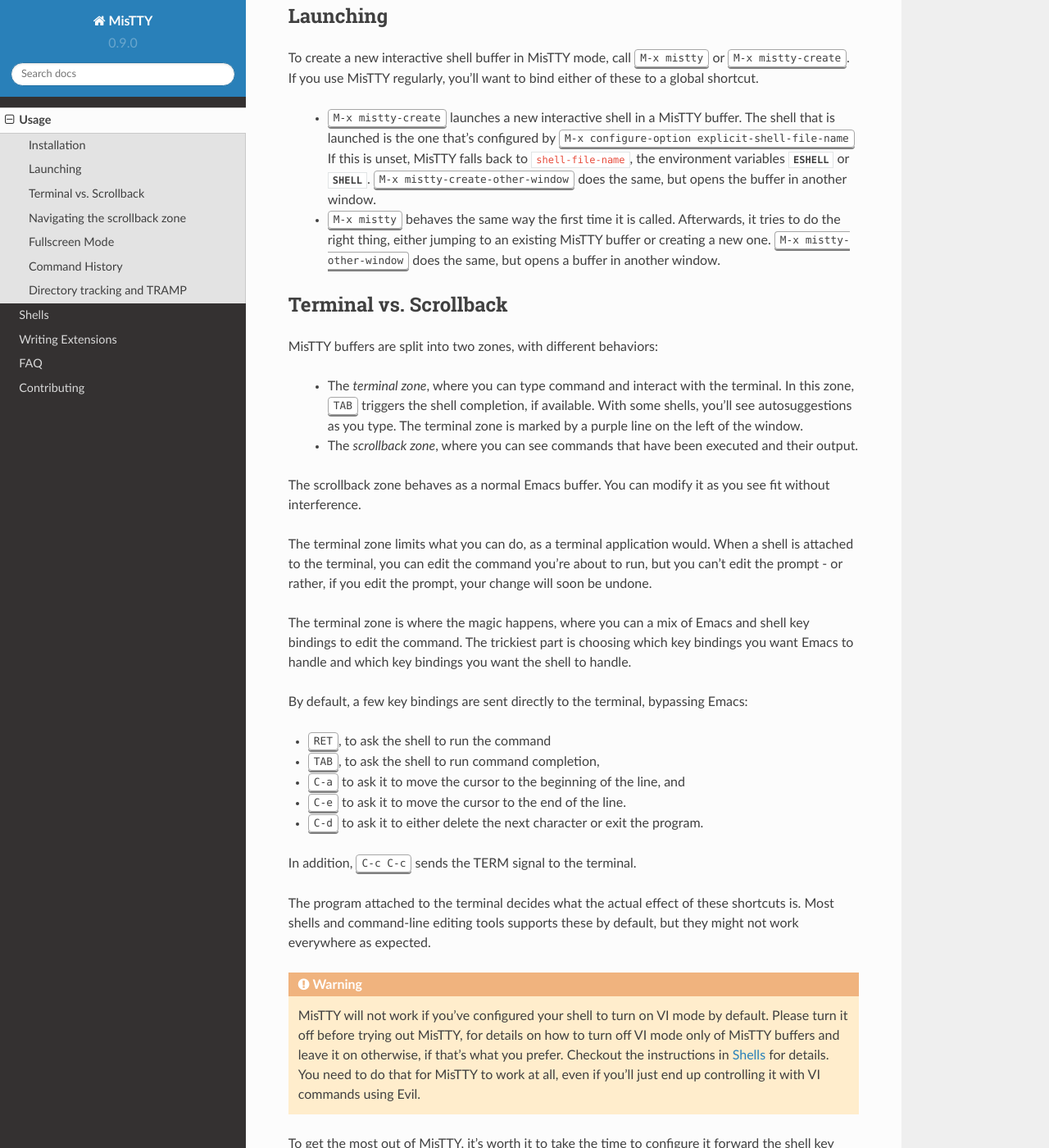
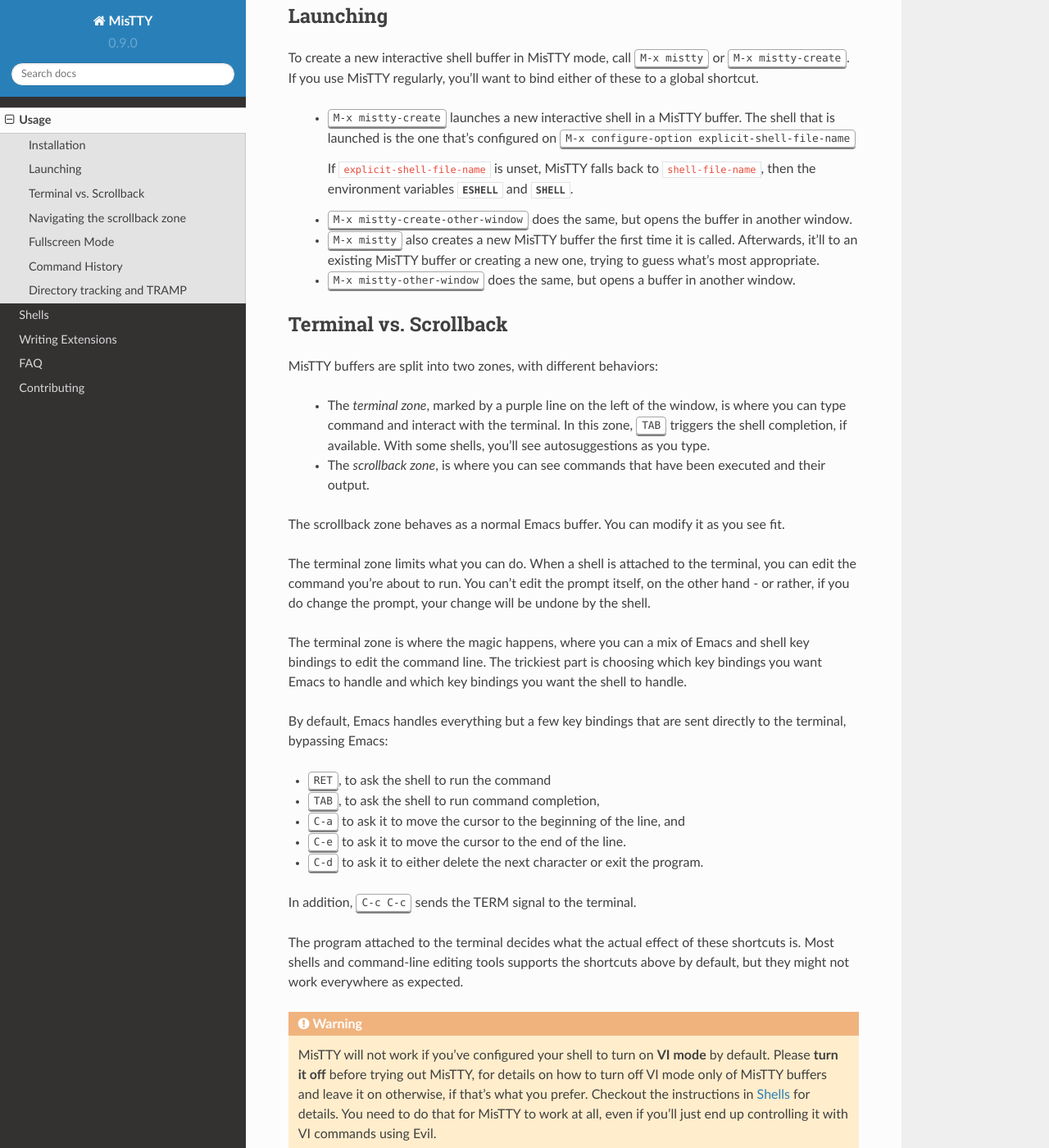
Before and after one commit to szermatt/mistty, a Sphinx documentation site: the page built from docs/source/usage.rst, in a window 1280 px wide and 1400 px high, scrolled down 817 px. Shown: the whole window at 82% size. Built offline with Sphinx 7.4.7 and the Read the Docs theme 2.0.0, drawn with Linux system fonts in a browser that asks for light colours; some of the changed text lies outside the part shown.

Commit message:
Documentation review and fixes.

```diff
--- a/docs/source/usage.rst
+++ b/docs/source/usage.rst
@@ -51,17 +51,21 @@
 
   - :kbd:`M-x mistty-create` launches a new interactive shell in a
     MisTTY buffer. The shell that is launched is the one that's
-    configured by :kbd:`M-x configure-option explicit-shell-file-name`
-    If this is unset, MisTTY falls back to :code:`shell-file-name`,
-    the environment variables :envvar:`ESHELL` or :envvar:`SHELL`.
-    :kbd:`M-x mistty-create-other-window` does the same, but opens the
+    configured on :kbd:`M-x configure-option explicit-shell-file-name`
+
+    If :code:`explicit-shell-file-name` is unset, MisTTY falls back to
+    :code:`shell-file-name`, then the environment variables
+    :envvar:`ESHELL` and :envvar:`SHELL`.
+
+  - :kbd:`M-x mistty-create-other-window` does the same, but opens the
     buffer in another window.
 
-  - :kbd:`M-x mistty` behaves the same way the first time it is
-    called. Afterwards, it tries to do the right thing, either jumping
-    to an existing MisTTY buffer or creating a new one. :kbd:`M-x
-    mistty-other-window` does the same, but opens a buffer in another
-    window.
+  - :kbd:`M-x mistty` also creates a new MisTTY buffer the first time
+    it is called. Afterwards, it'll to an existing MisTTY buffer or
+    creating a new one, trying to guess what's most appropriate.
+
+  - :kbd:`M-x mistty-other-window` does the same, but opens a buffer
+    in another window.
 
 .. _term-vs-scroll:
 
@@ -70,30 +74,30 @@
 
 MisTTY buffers are split into two zones, with different behaviors:
 
- - The :dfn:`terminal zone`, where you can type command and interact
-   with the terminal. In this zone, :kbd:`TAB` triggers the shell
-   completion, if available. With some shells, you'll see
-   autosuggestions as you type. The terminal zone is marked by a
-   purple line on the left of the window.
+ - The :dfn:`terminal zone`, marked by a purple line on the left of
+   the window, is where you can type command and interact with the
+   terminal. In this zone, :kbd:`TAB` triggers the shell completion,
+   if available. With some shells, you'll see autosuggestions as you
+   type.
 
- - The :dfn:`scrollback zone`, where you can see commands that have
+ - The :dfn:`scrollback zone`, is where you can see commands that have
    been executed and their output.
 
 The scrollback zone behaves as a normal Emacs buffer. You can modify
-it as you see fit without interference.
+it as you see fit.
 
-The terminal zone limits what you can do, as a terminal application
-would. When a shell is attached to the terminal, you can edit the
-command you're about to run, but you can't edit the prompt - or
-rather, if you edit the prompt, your change will soon be undone.
+The terminal zone limits what you can do. When a shell is attached to
+the terminal, you can edit the command you're about to run. You can't
+edit the prompt itself, on the other hand - or rather, if you do
+change the prompt, your change will be undone by the shell.
 
 The terminal zone is where the magic happens, where you can a mix of
-Emacs and shell key bindings to edit the command. The trickiest part
-is choosing which key bindings you want Emacs to handle and which key
-bindings you want the shell to handle.
+Emacs and shell key bindings to edit the command line. The trickiest
+part is choosing which key bindings you want Emacs to handle and which
+key bindings you want the shell to handle.
 
-By default, a few key bindings are sent directly to the terminal,
-bypassing Emacs:
+By default, Emacs handles everything but a few key bindings that are
+sent directly to the terminal, bypassing Emacs:
 
 - :kbd:`RET`, to ask the shell to run the command
 - :kbd:`TAB`, to ask the shell to run command completion,
@@ -107,18 +111,18 @@
 
 The program attached to the terminal decides what the actual effect of
 these shortcuts is. Most shells and command-line editing tools
-supports these by default, but they might not work everywhere as
-expected.
+supports the shortcuts above by default, but they might not work
+everywhere as expected.
 
 .. warning::
 
-    MisTTY will not work if you've configured your shell to turn on VI
-    mode by default. Please turn it off before trying out MisTTY, for
-    details on how to turn off VI mode only of MisTTY buffers and
-    leave it on otherwise, if that's what you prefer. Checkout the
-    instructions in :ref:`shells` for details. You need to do that for
-    MisTTY to work at all, even if you'll just end up controlling it
-    with VI commands using Evil.
+    MisTTY will not work if you've configured your shell to turn on
+    **VI mode** by default. Please **turn it off** before trying out
+    MisTTY, for details on how to turn off VI mode only of MisTTY
+    buffers and leave it on otherwise, if that's what you prefer.
+    Checkout the instructions in :ref:`shells` for details. You need
+    to do that for MisTTY to work at all, even if you'll just end up
+    controlling it with VI commands using Evil.
 
 To get the most out of MisTTY, it's worth it to take the time to
 configure it forward the shell key bindings that you actually use to
@@ -166,9 +171,8 @@
 
 If that's not enough:
 
-  - :kbd:`C-c C-q`, :kbd:`M-x mistty-send-key-sequence` sends all
-    keys you press to the terminal until there's an error or you press
-    :kbd:`C-g`.
+  - :kbd:`C-c C-q`, :kbd:`M-x mistty-send-key-sequence` sends all keys
+    you press to the terminal until you press :kbd:`C-g`.
 
 
 .. _navigation:
```
Also changed, not shown: other parts of docs/source/usage.rst (+1 -0 lines), docs/source/index.rst (+7 -6 lines).
